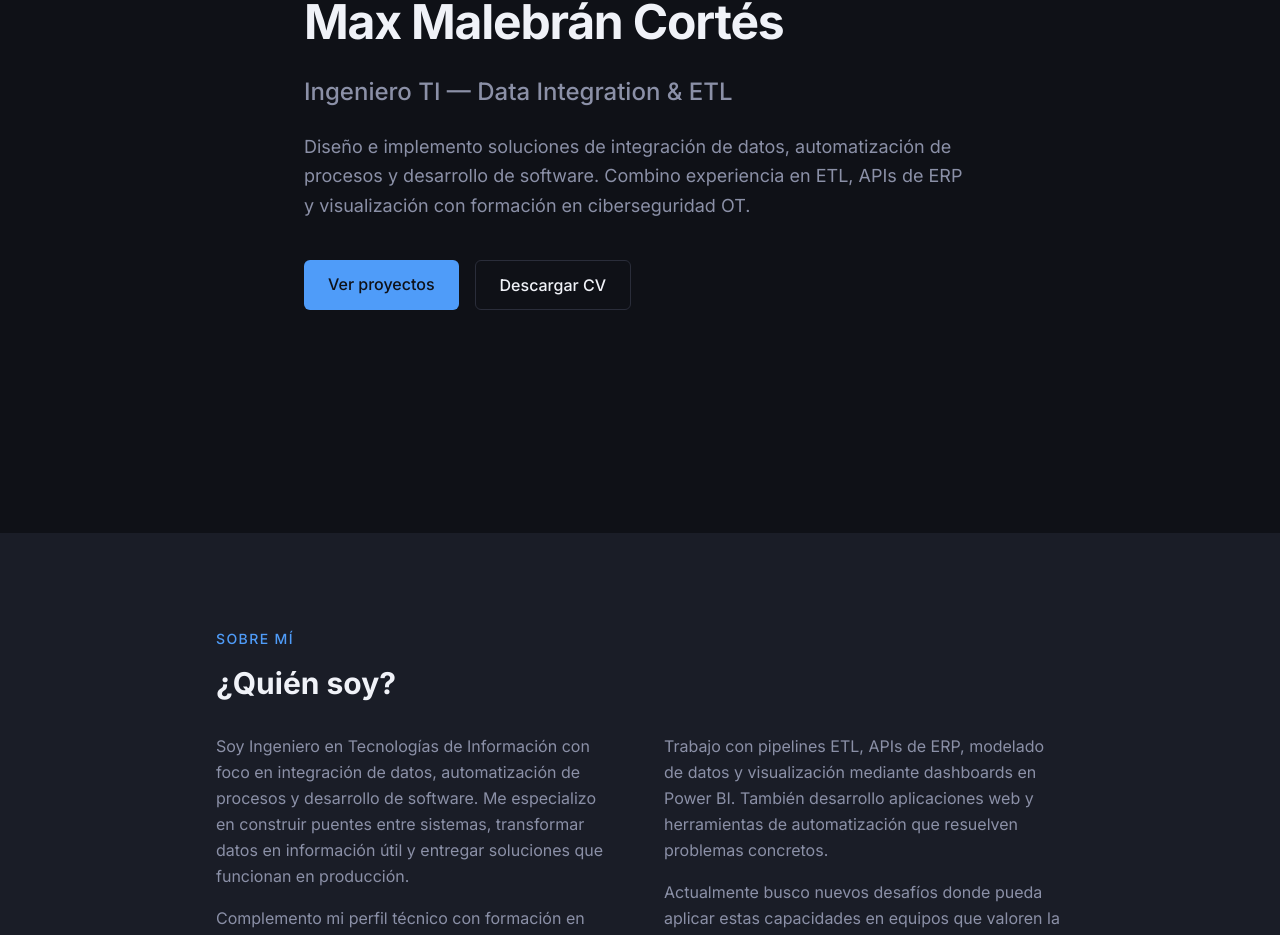
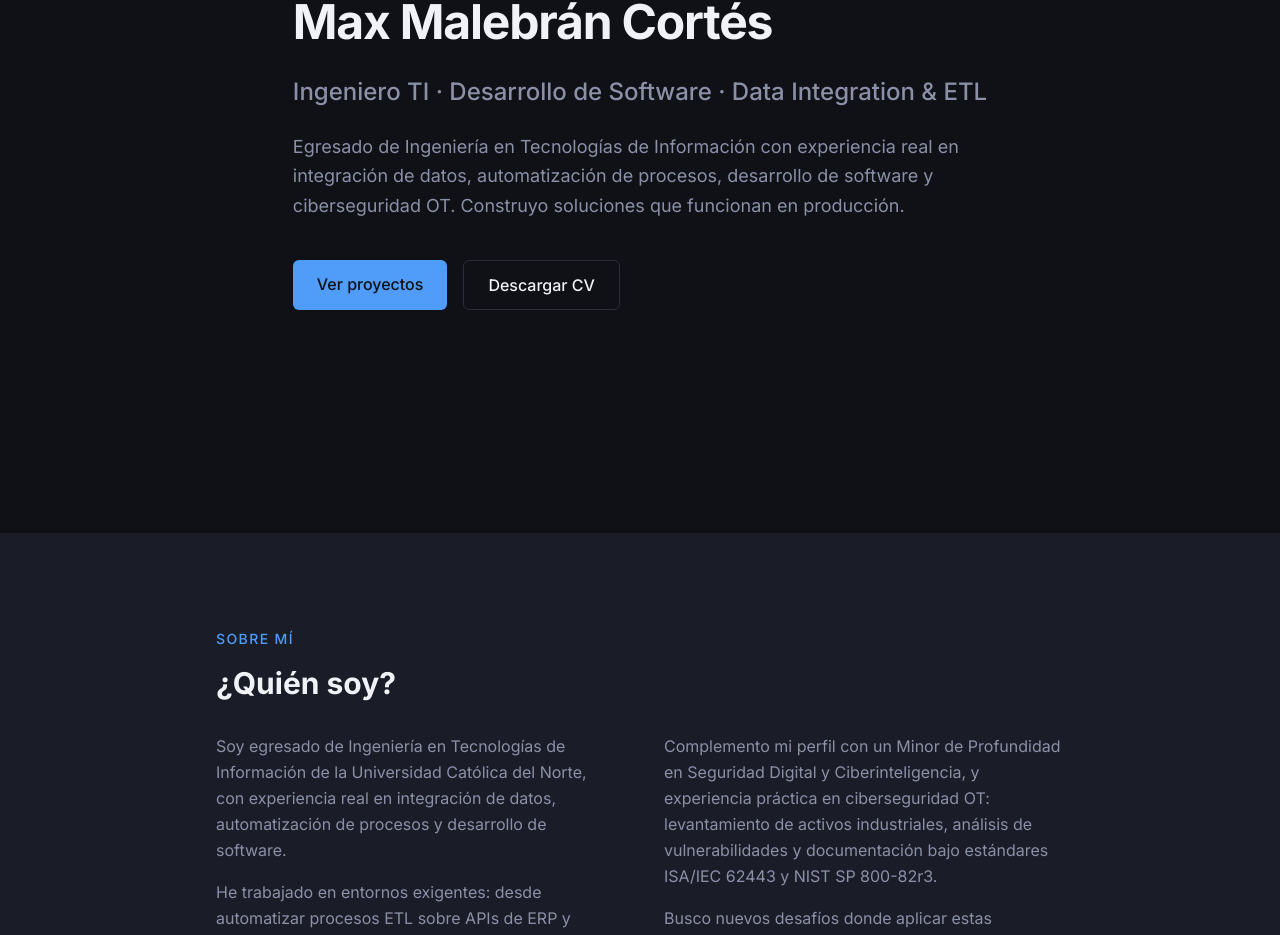
Before and after one commit to MaxStee1/portafolio-max, a Next.js app: page / in a window 1280 px wide. Shown: the part 331-1266 px from the top of the page. Built offline with nearby package versions, Linux system fonts and the light colour scheme.

Commit message:
feat: actualiza seccion Hero, About y experiencia con información actual

```diff
--- a/src/components/sections/About.tsx
+++ b/src/components/sections/About.tsx
@@ -11,26 +11,26 @@ export default function About() {
         <div className="grid grid-cols-1 md:grid-cols-2 gap-12">
           <div>
             <p className="text-text-muted leading-relaxed mb-4">
-              Soy Ingeniero en Tecnologías de Información con foco en integración
-              de datos, automatización de procesos y desarrollo de software. Me especializo
-              en construir puentes entre sistemas, transformar datos en información útil
-              y entregar soluciones que funcionan en producción.
+              Soy egresado de Ingeniería en Tecnologías de Información de la
+              Universidad Católica del Norte, con experiencia real en integración
+              de datos, automatización de procesos y desarrollo de software.
             </p>
             <p className="text-text-muted leading-relaxed">
-              Complemento mi perfil técnico con formación en ciberseguridad OT y
-              ciberinteligencia, lo que me permite diseñar soluciones considerando
-              la seguridad desde el inicio.
+              He trabajado en entornos exigentes: desde automatizar procesos ETL
+              sobre APIs de ERP y construir dashboards en Power BI, hasta desarrollar
+              aplicaciones web y APIs REST con TypeScript, React y NestJS.
             </p>
           </div>
           <div>
             <p className="text-text-muted leading-relaxed mb-4">
-              Trabajo con pipelines ETL, APIs de ERP, modelado de datos y visualización
-              mediante dashboards en Power BI. También desarrollo aplicaciones web y
-              herramientas de automatización que resuelven problemas concretos.
+              Complemento mi perfil con un Minor de Profundidad en Seguridad Digital
+              y Ciberinteligencia, y experiencia práctica en ciberseguridad OT:
+              levantamiento de activos industriales, análisis de vulnerabilidades y
+              documentación bajo estándares ISA/IEC 62443 y NIST SP 800-82r3.
             </p>
             <p className="text-text-muted leading-relaxed">
-              Actualmente busco nuevos desafíos donde pueda aplicar estas capacidades
-              en equipos que valoren la calidad técnica y el impacto real.
+              Busco nuevos desafíos donde aplicar estas capacidades en equipos que
+              valoren la calidad técnica, la autonomía y el impacto real.
             </p>
           </div>
         </div>
--- a/src/components/sections/Hero.tsx
+++ b/src/components/sections/Hero.tsx
@@ -3,18 +3,18 @@ export default function Hero() {
     <section className="min-h-screen flex items-center bg-background">
       <div className="max-w-4xl mx-auto px-6 py-32">
         <p className="text-accent text-sm font-medium tracking-widest uppercase mb-4">
-          Disponible para nuevas oportunidades
+          Transformando datos en soluciones desde el primer día
         </p>
         <h1 className="text-5xl font-bold text-text-primary tracking-tight leading-tight mb-6">
           Max Malebrán Cortés
         </h1>
         <h2 className="text-2xl font-medium text-text-muted mb-6">
-          Ingeniero TI — Data Integration & ETL
+          Ingeniero TI · Desarrollo de Software · Data Integration &amp; ETL
         </h2>
         <p className="text-text-muted text-lg leading-relaxed max-w-2xl mb-10">
-          Diseño e implemento soluciones de integración de datos, automatización de procesos
-          y desarrollo de software. Combino experiencia en ETL, APIs de ERP y visualización
-          con formación en ciberseguridad OT.
+          Egresado de Ingeniería en Tecnologías de Información con experiencia real en
+          integración de datos, automatización de procesos, desarrollo de software y
+          ciberseguridad OT. Construyo soluciones que funcionan en producción.
         </p>
         <div className="flex gap-4">
           <a
--- a/src/data/experience.ts
+++ b/src/data/experience.ts
@@ -2,16 +2,33 @@ export type Experience = {
   company: string;
   role: string;
   period: string;
-  description: string;
+  description: string[];
   technologies: string[];
 };
 
 export const experiences: Experience[] = [
   {
-    company: "Empresa",
-    role: "Cargo",
-    period: "Mes 20XX — Actualidad",
-    description: "Descripción breve de tus responsabilidades y logros principales.",
-    technologies: ["tecnología 1", "tecnología 2"],
+    company: "Compañía Pisquera de Chile — CCU",
+    role: "Ingeniero de Proyecto | Ciberseguridad OT",
+    period: "Mar 2026 — Jul 2026",
+    description: [
+      "Contribuí al desarrollo de la primera fase de un proyecto de Ciberseguridad Industrial para la Planta Ovalle, orientado a fortalecer la seguridad de activos OT y sentar las bases para una futura convergencia IT/OT.",
+      "Ejecuté levantamiento y análisis de activos OT: PLC, HMI y equipos de comunicación, con identificación de vulnerabilidades y elaboración de matrices de criticidad y riesgos.",
+      "Elaboré procedimientos y estándares de ciberseguridad bajo referencias ISA/IEC 62443, NIST SP 800-82r3 e ISO 27001.",
+      "Desarrollé una Intranet de Ciberseguridad en Google Apps Script con módulos de capacitación, evaluaciones y seguimiento de usuarios.",
+    ],
+    technologies: ["Google Apps Script", "Claroty", "SINEC PNI", "ISA/IEC 62443", "NIST SP 800-82r3", "BPMN"],
+  },
+  {
+    company: "MULTIFRUTS SpA",
+    role: "Practicante TI | Data & Software",
+    period: "Ene 2026 — Mar 2026",
+    description: [
+      "Diseñé e implementé procesos ETL en Python mediante APIs del ERP Defontana, automatizando extracción, transformación y carga de datos.",
+      "Migré la arquitectura de datos desde SQLite hacia PostgreSQL en servidor Ubuntu y automaticé ejecución diaria mediante cron jobs.",
+      "Desarrollé dashboards comerciales en Power BI y automaticé su actualización mediante Power BI Service.",
+      "Analicé aproximadamente 27.000 clientes mediante segmentación RFM y clustering K-Means para identificar patrones de comportamiento.",
+    ],
+    technologies: ["Python", "PostgreSQL", "Power BI", "Linux", "Cron", "API Defontana", "Supabase"],
   },
 ];
```
